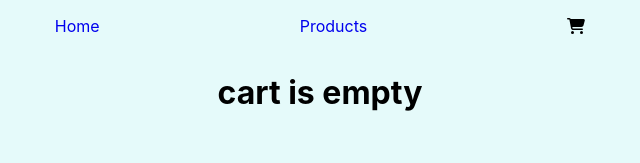
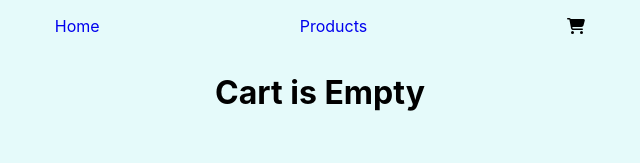
Before and after one commit to ivannissimrch/reactShoppingCart, a React (Create React App) app: page /cart in a window 1280 px wide. Shown: the top 163 px of the page, without its empty margins (320-960 px from the left). Built offline with nearby package versions, Linux system fonts and the light colour scheme.

Commit message:
add functionality to buy now button on cart page

```diff
--- a/src/App.js
+++ b/src/App.js
@@ -85,6 +85,7 @@ function App() {
           path: "cart",
           element: (
             <CartPage
+              resetProducts={setProductsOnCart}
               productsOnCart={productsOnCart}
               deleteProduct={deleteProduct}
               editProductAmount={editProductAmount}
--- a/src/pages/CartPage.js
+++ b/src/pages/CartPage.js
@@ -1,15 +1,31 @@
 import { Fragment } from "react";
 import CardCart from "../componnets/CardCart";
 import classes from "./CartPage.module.css";
+import { useState } from "react";
 
-const CartPage = ({ productsOnCart, deleteProduct, editProductAmount }) => {
+const CartPage = ({
+  productsOnCart,
+  deleteProduct,
+  editProductAmount,
+  resetProducts,
+}) => {
+  const [isProcessing, setIsProcessing] = useState(false);
   //calculate total amount to pay
   const total = productsOnCart.reduce((current, total) => {
     return current + total.price * total.amount;
   }, 0);
 
-  if (total === 0 && productsOnCart.length <= 0) {
-    return <h1>cart is empty</h1>;
+  const handleSubmit = (event) => {
+    event.preventDefault();
+    resetProducts([]);
+    setIsProcessing(true);
+  };
+
+  if (total === 0 && productsOnCart.length <= 0 && !isProcessing) {
+    return <h1>Cart is Empty</h1>;
+  }
+  if (isProcessing) {
+    return <h1>processing</h1>;
   } else {
     return (
       <Fragment>
@@ -23,10 +39,10 @@ const CartPage = ({ productsOnCart, deleteProduct, editProductAmount }) => {
             />
           ))}
           <div>{`Total Amount : ${total}`}</div>
-          <form>
-            <button>Buy now</button>
-          </form>
         </div>
+        <form onSubmit={handleSubmit}>
+          <button>Buy now</button>
+        </form>
       </Fragment>
     );
   }
```
